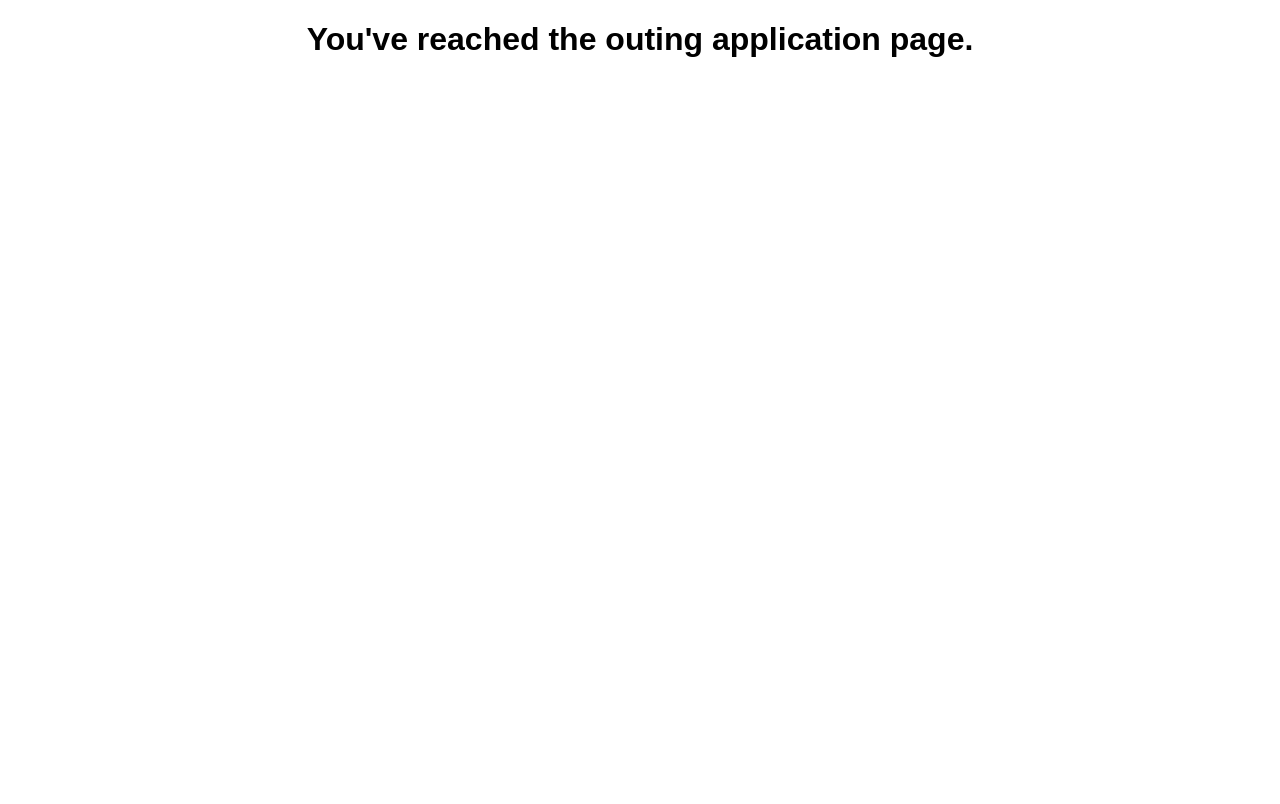
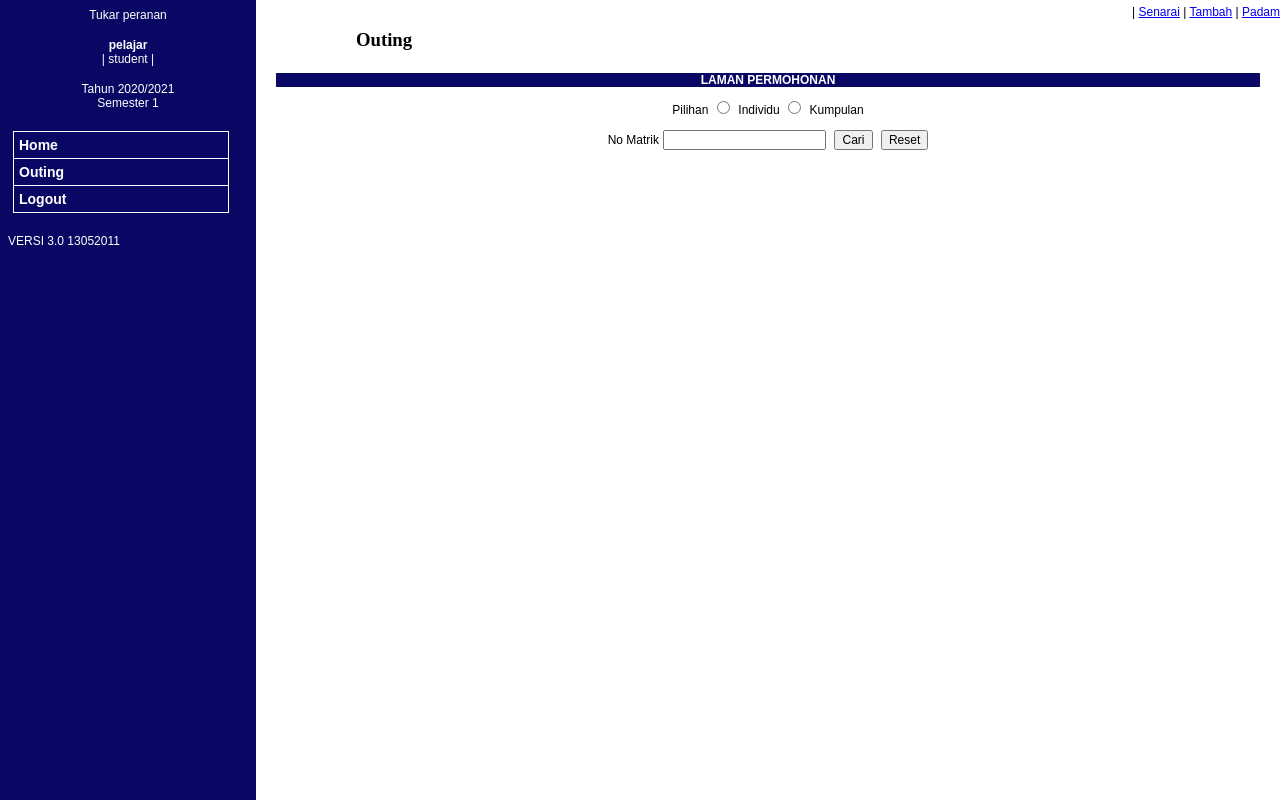
Before and after one commit to autumnlewjb/KmppMISClone, a Flask app: page /outing in a window 1280 px wide. Run offline with Flask 2, Linux system fonts and the light colour scheme.

Commit message:
finish designing matrics no page

```diff
--- a/app.py
+++ b/app.py
@@ -1,4 +1,4 @@
-from flask import Flask, render_template, request
+from flask import Flask, render_template, request, redirect
 from flask_sqlalchemy import SQLAlchemy
 from date_time import get_datetime
 
@@ -9,8 +9,8 @@ db = SQLAlchemy(app)
 
 
 class Login(db.Model):
-    username = db.Column(db.String(200), nullable=False, primary_key=True)
-    password = db.Column(db.String(200), nullable=False)
+    name = db.Column(db.String(200), nullable=False, primary_key=True)
+    matrics_no = db.Column(db.String(200), nullable=False)
 
 
 @app.route('/', methods=['POST', 'GET'])
@@ -25,6 +25,12 @@ def login():
             return render_template('homepage.html', date=dt['date'], time=dt['time'], day=dt['day'])
         else:
             return "Invalid username or password."
+
+
+# TODO: this don't work right
+@app.route('/change', methods=['GET'])
+def change():
+    return render_template('homepage.html')
 
 
 @app.route('/student', methods=['GET'])
--- a/static/css/main.css
+++ b/static/css/main.css
@@ -91,7 +91,7 @@ section.sidebar-student {
     text-align: center;
 }
 
-a {
+section.sidebar-student a, section.sidebar a {
     text-decoration: none;
     color: white;
 }
@@ -134,3 +134,41 @@ a.button {
 a.button:hover {
     background-color: rgba(245, 245, 245, 0.733);
 }
+
+div.header {
+    padding: 0;
+    margin: 0;
+}
+
+div.header > h3 {
+    font-family: serif;
+    text-align: left;
+    padding: 5px 0 5px 100px;
+    width: 50%;
+    margin: 0;
+}
+
+div.header > p {
+    font-size: 12px;
+    text-align: right;
+    padding: 5px 0;
+}
+
+div.section-title > h3 {
+    font-size: 12px;
+    color: white;
+    background-color: rgb(8, 8, 100);
+}
+
+div.form-container {
+    margin: auto;
+    padding: 5px 20px;
+}
+
+div.apply-form label, input {
+    font-size: 12px;
+}
+
+div.matrics-no {
+    padding: 10px;
+}
--- /dev/null
+++ b/templates/base2.html
@@ -0,0 +1,49 @@
+{% extends 'base.html' %}
+
+{% block head %}
+
+{% endblock %}
+
+
+{% block body %}
+
+<div>
+    <section class="sidebar-student">
+        <div class="change-option">
+            <a href="{{ url_for('change') }}">Tukar peranan</a>
+        </div>
+        <div class="view-option">
+            <p><strong>pelajar</strong></p>
+            <p>| student |</p>
+        </div>
+        <div class="semester-detail">
+            <p>Tahun 2020/2021</p>
+            <p>Semester 1</p>
+        </div>
+        <div class="menu">
+            <table>
+                <tbody>
+                    <tr>
+                        <td><a class="button" href="{{ url_for('student') }}">Home</a></td>
+                    </tr>
+                    <tr>
+                        <td><a class="button" href="{{ url_for('outing') }}">Outing</a></td>
+                    </tr>
+                    <tr>
+                        <td><a class="button" href="{{ url_for('logout') }}">Logout</a></td>
+                    </tr>
+                </tbody>
+            </table>
+        </div>
+        <div class="version" style="text-align: left;">
+            <p>VERSI 3.0 13052011</p>
+        </div>
+    </section>
+    <section class="content">
+        <div>
+            {% block content %}{% endblock %}
+        </div>
+    </section>
+</div>
+
+{% endblock %}
--- a/templates/login.html
+++ b/templates/login.html
@@ -22,7 +22,7 @@
                     </tr>
                     <tr>
                         <td><label>Kata Laluan:   </label></td>
-                        <td><input class="password" type="text" name="password" id="password"></td>
+                        <td><input class="password" type="password" name="password" id="password"></td>
                     </tr>
                     <tr class="submit-button">
                         <td colspan="2"><input class="submit" type="submit" value="Login"></td>
--- a/templates/outing.html
+++ b/templates/outing.html
@@ -1,10 +1,38 @@
-{% extends 'base.html' %}
+{% extends 'base2.html' %}
 
-{% block head %}
+{% block content %}
+<div class="header">
+    <p> |
+        <a href="#">Senarai</a>
+        |
+        <a href="#">Tambah</a>
+        |
+        <a href="#">Padam</a>
+    </p>
+    <h3>Outing</h3>
+</div>
+<div class="form-container">
+    <div class="section-title">
+        <h3>LAMAN PERMOHONAN</h3>
+    </div>
+    <div class="apply-form">
+        <div class="choose-category">
+            <form>
+                <label>Pilihan</label>
+                <input type="radio" id="radio" name="radio" value="individu">
+                <label>Individu</label>
+                <input type="radio" id="radio" name="radio" value="kumpulan">
+                <label>Kumpulan</label>
+            </form>
+        </div>
+        <div class="matrics-no">
+            <form>
+                <label>No Matrik</label><input type="text" id="matrics-no-field" name="matrics-no-field" value="">
+                <input type="submit" id="find-no" name="find-no" value="Cari">
+                <input type="reset" id="reset-field" name="reset-field" value="Reset">
+            </form>
+        </div>
+    </div>
+</div>
 
 {% endblock %}
-
-
-{% block body %}
-<h1>You've reached the outing application page. </h1>
-{% endblock %}
```
Also changed, not shown: templates/student.html (+4 -46 lines), login.db.
